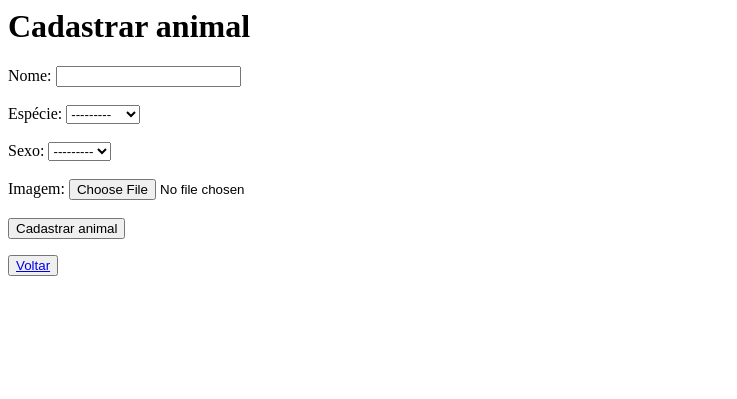
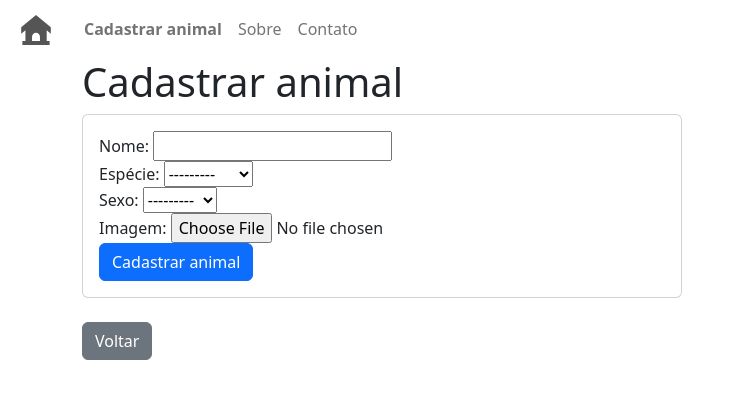
Before and after one commit to tomasfn87/adote-ou-apadrinhe-um-animal, a Django app: page /cadastro/ in a window 1280 px wide. Shown: the top 399 px of the page, without its empty margins (0-737 px from the left). Run offline with Django 4.2, Linux system fonts and the light colour scheme; some libraries are stand-ins or nearby versions.

Commit message:
Adicionado estilo bootstrap ao formulário.

```diff
--- a/animais/templates/animais/cadastro.html
+++ b/animais/templates/animais/cadastro.html
@@ -1,26 +1,47 @@
+{% extends 'animais/base.html' %}
+{% block title %}
+  Cadastre um Animal
+{% endblock %}
+{% block content %}
   <h1>Cadastrar animal</h1>
+  <div class="card custom-card-body">
+    <div class="card-body">
       <form method="post" enctype="multipart/form-data">
         {% csrf_token %}
         <div class="form-group">
           <label for="{{ form.nome.id_for_label }}">Nome:</label>
           {{ form.nome }}
         </div>
-    <br>
         <div class="form-group">
           <label for="{{ form.especie.id_for_label }}">Espécie:</label>
           {{ form.especie }}
         </div>
-    <br>
         <div class="form-group">
           <label for="{{ form.sexo.id_for_label }}">Sexo:</label>
           {{ form.sexo }}
         </div>
-    <br>
         <div class="form-group">
           <label for="{{ form.arquivo_imagem.id_for_label }}">Imagem:</label>
           {{ form.arquivo_imagem }}
         </div>
+        <button type="submit" class="btn btn-primary">Cadastrar animal</button>
+      </form>
+    </div>
+  </div>
   <br>
-    <button type="submit">Cadastrar animal</button>
-</form>
-<button><a href="{% url 'animais:index' %}">Voltar</a></button>
+  <a href="{% url 'animais:index' %}" class="btn btn-secondary">Voltar</a>
+</div>
+<style>
+    .custom-card-body {
+        max-width: 600px;
+        margin: left;
+    }
+
+    @media (max-width: 600px) {
+        .custom-card-body {
+          max-width: 100%;
+          padding: 10px;
+        }
+    }
+</style>
+{% endblock %}
```
Lines whose indentation alone changed are shown as unchanged.
